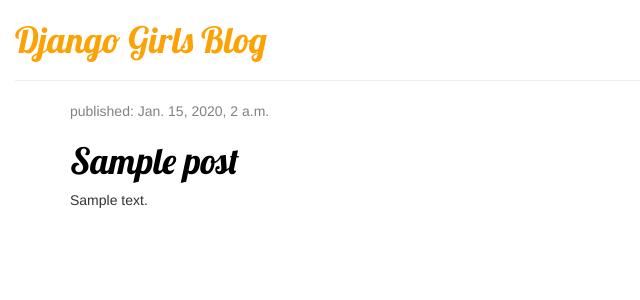
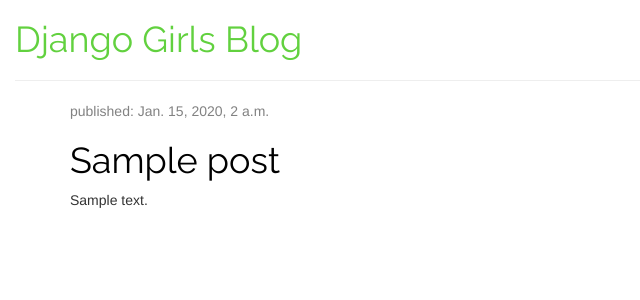
Before and after one commit to lmoody99/my-first-blog, a Django app: template blog/templates/blog/post_list.html in a window 1280 px wide. Shown: the top 300 px of the page, without its empty margins (0-640 px from the left). Run offline with Django 3.2, Linux system fonts and the light colour scheme; the template is opened without the code that fills it: values that come from a table or form of the project are taken from there, others are empty; tables that the repository leaves empty hold one stand-in row (values such as "Sample post"); some libraries are stand-ins or nearby versions.

Commit message:
changed font and color back to green and raleway

```diff
--- a/blog/static/css/blog.css
+++ b/blog/static/css/blog.css
@@ -1,6 +1,6 @@
 h1 a {
-  color: #FCA205;
-  font-family: 'Lobster';
+  color: #62D13F;
+  font-family: 'Raleway';
 }
  body {
    padding-left: 15px;
--- a/blog/templates/blog/post_list.html
+++ b/blog/templates/blog/post_list.html
@@ -6,7 +6,7 @@
      <link rel="stylesheet" href="//maxcdn.bootstrapcdn.com/bootstrap/3.2.0/css/bootstrap.min.css">
      <link rel="stylesheet" href="//maxcdn.bootstrapcdn.com/bootstrap/3.2.0/css/bootstrap-theme.min.css">
      <link rel="stylesheet" href="{% static 'css/blog.css' %}">
-     <link href="//fonts.googleapis.com/css?family=Lobster&subset=latin,latin-ext" rel="stylesheet" type="text/css">
+     <link href="https://fonts.googleapis.com/css?family=Raleway" rel="stylesheet">
    </head>
    <body>
        <div>
```
